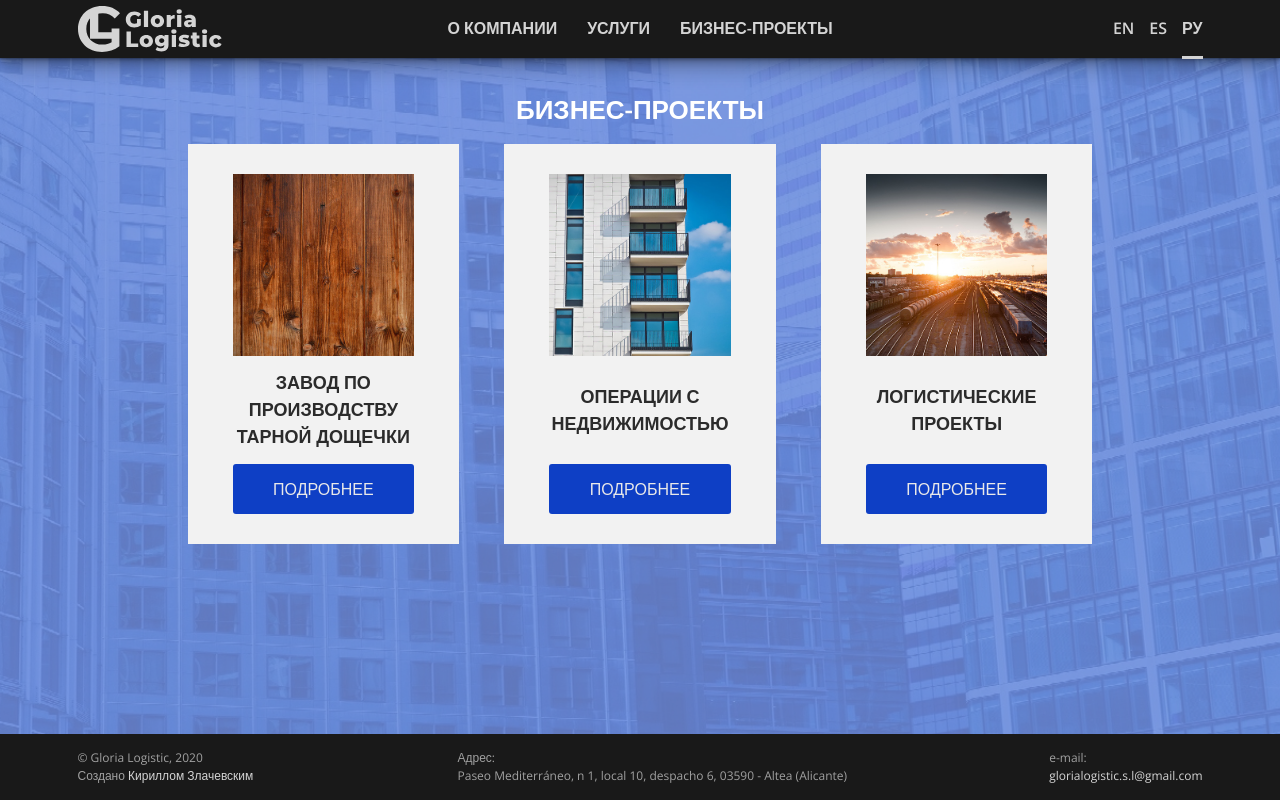
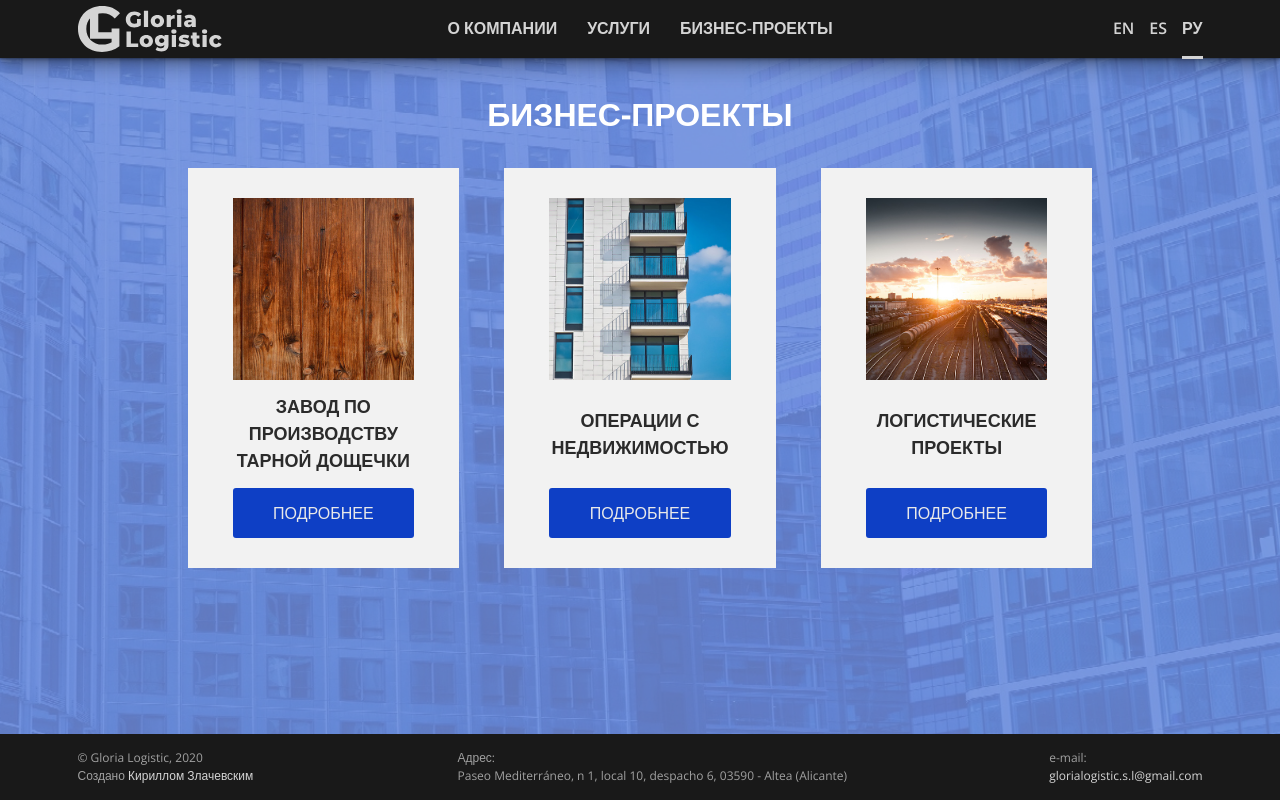
Before and after one commit to haw0k/gloria-logistic, a Next.js app: page /business in a window 1280 px wide. Built offline with nearby package versions, Linux system fonts and the light colour scheme.

Commit message:
fix menu links

```diff
--- a/components/business/Business.js
+++ b/components/business/Business.js
@@ -5,9 +5,9 @@ const Business = () => (
     <div className="container">
       <div className="row">
         <div className="col-12">
-          <h2 className="section__title">
+          <h1 className="section__title">
             Бизнес-проекты
-          </h2>
+          </h1>
         </div>
       </div>
       <div className="row">
--- a/components/header/Header.js
+++ b/components/header/Header.js
@@ -34,7 +34,7 @@ const Header = () => {
               </Link>
             </li>
             <li className="mobile-menu__item">
-              <Link href="#projects">
+              <Link href="/business">
                 <a className="mobile-menu__link">Бизнес-проекты</a>
               </Link>
             </li>
@@ -71,17 +71,17 @@ const Header = () => {
             <nav className="main-menu">
               <ul className="main-menu__list">
                 <li className="main-menu__item">
-                  <Link href="#about" scroll={false}>
+                  <Link href="/#about" scroll={false}>
                     <a className="main-menu__link">О компании</a>
                   </Link>
                 </li>
                 <li className="main-menu__item">
-                  <Link href="#services" scroll={false}>
+                  <Link href="/#services" scroll={false}>
                     <a className="main-menu__link">Услуги</a>
                   </Link>
                 </li>
                 <li className="main-menu__item">
-                  <Link href="#projects">
+                  <Link href="/business">
                     <a className="main-menu__link">Бизнес-проекты</a>
                   </Link>
                 </li>
--- a/styles/_home.scss
+++ b/styles/_home.scss
@@ -8,12 +8,19 @@
 
 .section {
 
-  h2, h3 {
-    margin-bottom: $gutter;
+  h1, h2, h3 {
     text-transform: uppercase;
     text-align: center;
     width: 100%;
     margin-top: $gutter*2;
+  }
+
+  h1 {
+    margin-bottom: $gutter*2;
+  }
+
+  h2, h3 {
+    margin-bottom: $gutter;
   }
 
   h4 {
```
